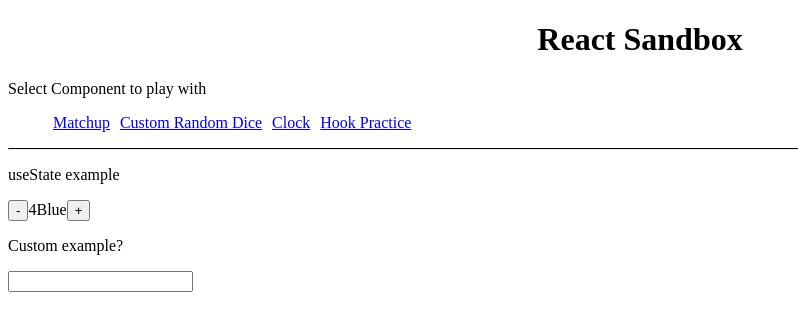
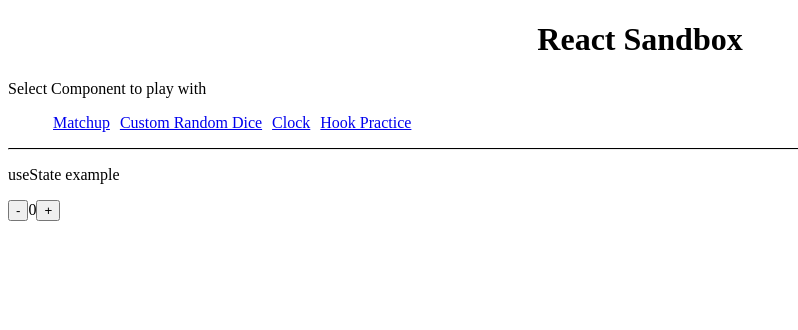
Before and after one commit to connor-hood/reactsandbox, a React (Create React App) app: page /hooks in a window 1280 px wide. Shown: the top 330 px of the page, without its empty margins (0-798 px from the left). Built offline with nearby package versions, Linux system fonts and the light colour scheme.

Commit message:
installed axios

```diff
--- a/package.json
+++ b/package.json
@@ -6,6 +6,7 @@
     "@testing-library/jest-dom": "^5.14.1",
     "@testing-library/react": "^11.2.7",
     "@testing-library/user-event": "^12.8.3",
+    "axios": "^0.21.1",
     "react": "^17.0.2",
     "react-dom": "^17.0.2",
     "react-router-dom": "^5.2.0",
--- a/src/components/PracticeHook/practiceHook.js
+++ b/src/components/PracticeHook/practiceHook.js
@@ -1,8 +1,8 @@
 import React, { useState } from 'react';
 
 const PracticeHook = () => {
-    const [count, setCount] = useState(4)
-    const [theme, setTheme] = useState('Blue')
+    //value in useState will be the default value
+    const [count, setCount] = useState(0)
     const [name, setName] = useState('')
 
     function decrementCount() {
@@ -11,7 +11,7 @@ const PracticeHook = () => {
 
     function incrementCount () {
         setCount(prevCount => prevCount + 1)
-        setTheme('red')
+
     }
     return (
         <div>
@@ -19,17 +19,9 @@ const PracticeHook = () => {
                 <p>useState example</p>
                 <button onClick={decrementCount}>-</button>
                 <span>{count}</span>
-                <span>{theme}</span>
                 <button onClick={incrementCount}>+</button>
             </div>
-            <div>
-                <p>Custom example?</p>
-                <input
-                type="text"
-                value={name}
-                onChange={e => setName(e.target.value)}
-                />
-            </div>
+
         </div>
      );
 }
```
Also changed, not shown: 1 other file (tests, documents, lock files or other folders).
